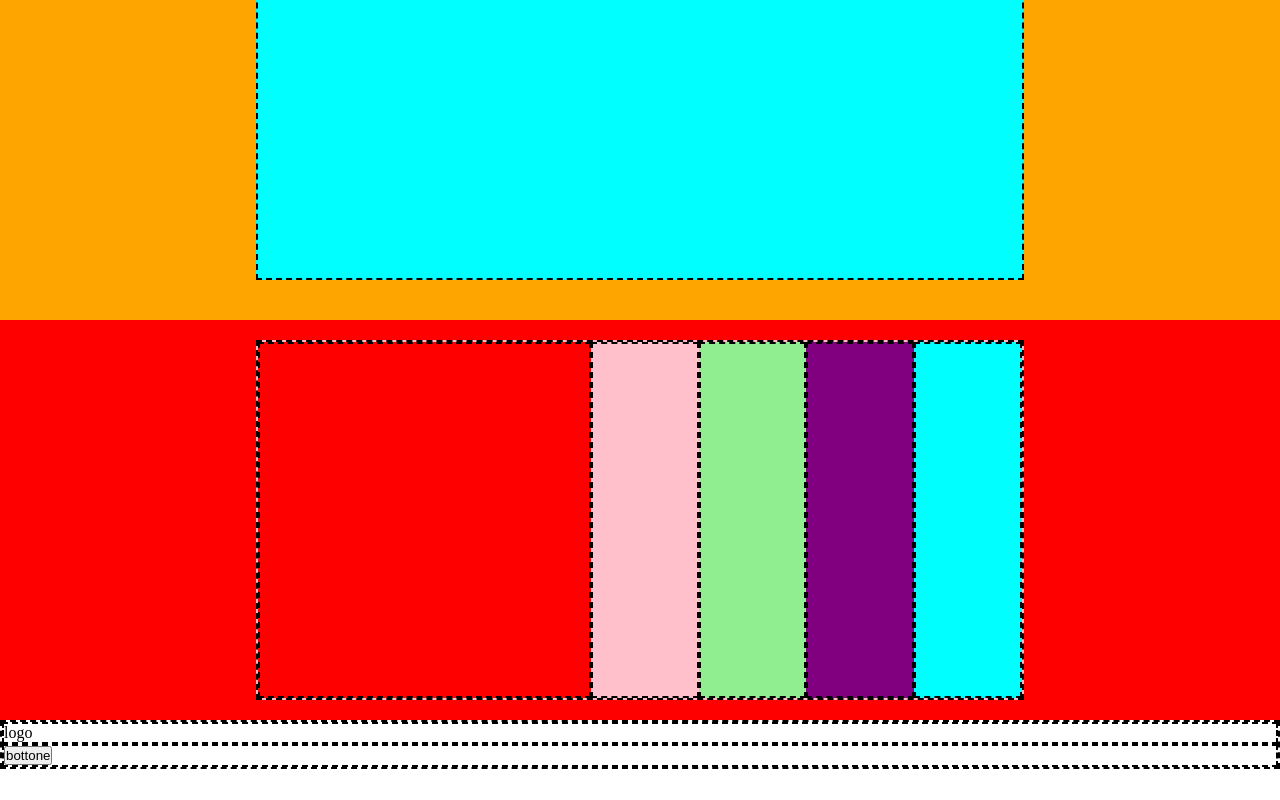
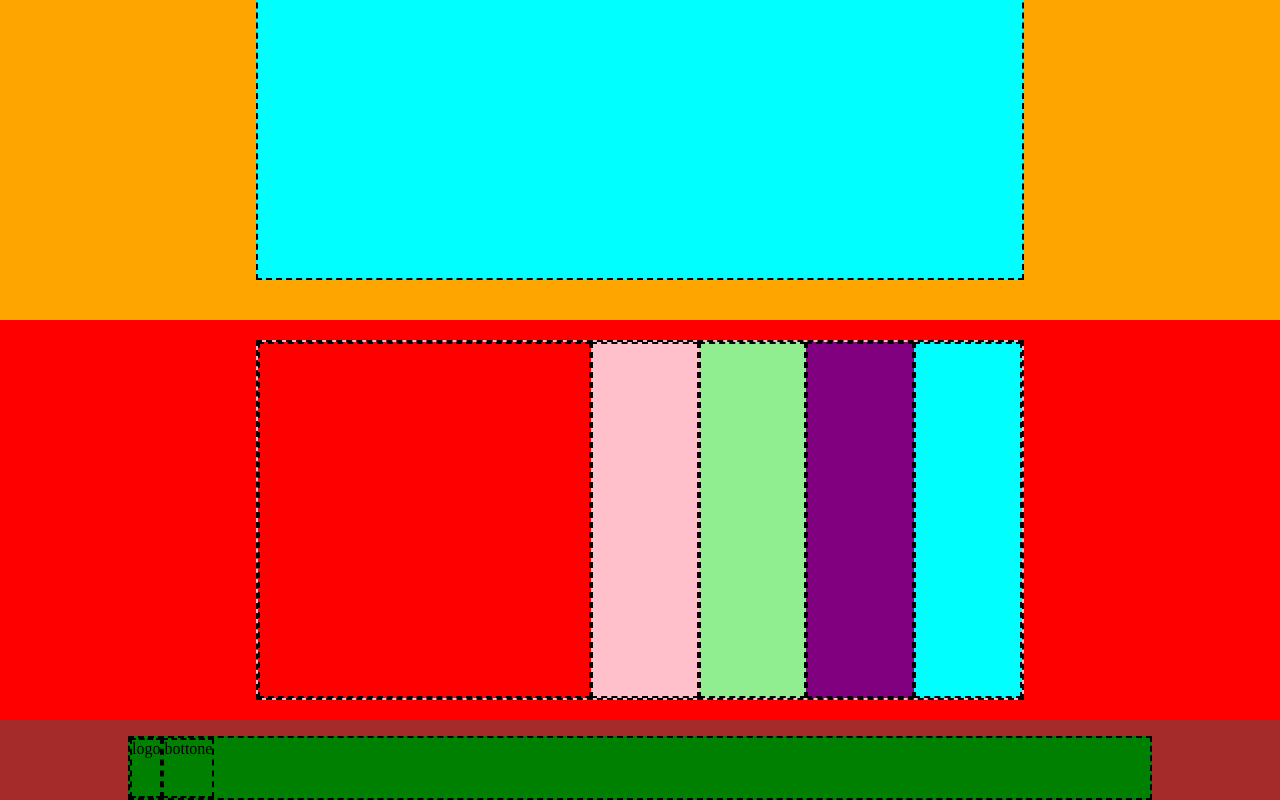
Before and after one commit to Mattia-Carbonera/htmlcss-struttura-discord, a plain HTML site: page index.html in a window 1280 px wide. Shown: the part 2150-2950 px from the top of the page. Before the commit the page ends 2919 px from the top, so only its background shows below. Drawn offline with Linux system fonts and the light colour scheme.

Commit message:
fix error

```diff
--- a/css/style.css
+++ b/css/style.css
@@ -238,3 +238,19 @@ header {
 }
 
 /* ________FOOTER________ */
+
+footer {
+  background-color: brown;
+  height: 80px;
+  width: 100%;
+  display: flex;
+  align-items: end;
+  justify-content: center;
+}
+
+.footer-container {
+  display: flex;
+  background-color: green;
+  height: 80%;
+  width: 80%;
+}
--- a/index.html
+++ b/index.html
@@ -65,9 +65,9 @@
     </main>
 
     <footer>
-      <div class="footer.container border">
-        <div class="logo border">logo</div>
-        <div class="button border"><button>bottone</button></div>
+      <div class="footer-container border">
+        <div class="logo-footer border">logo</div>
+        <div class="button border">bottone</div>
       </div>
     </footer>
   </body>
```
